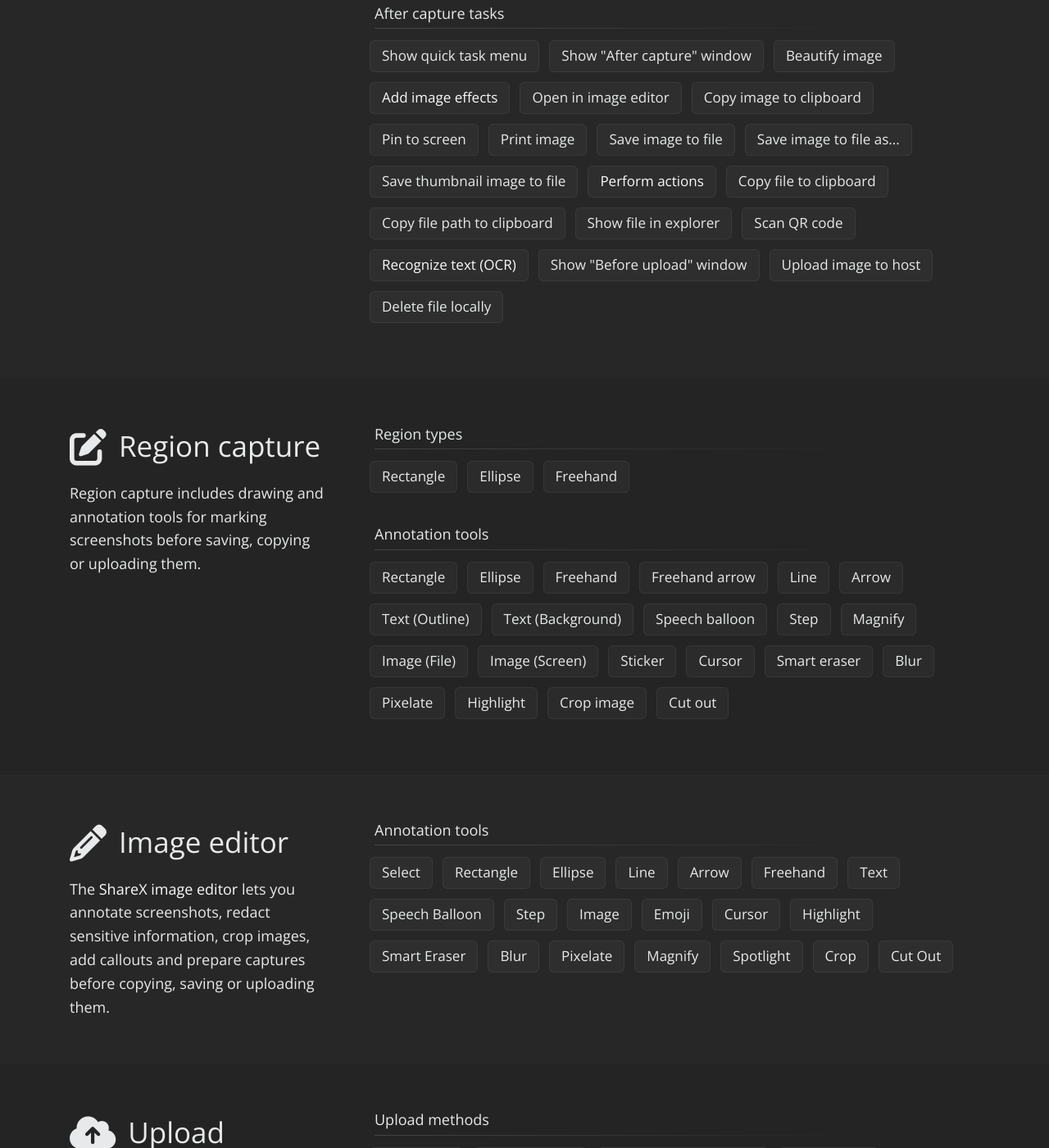
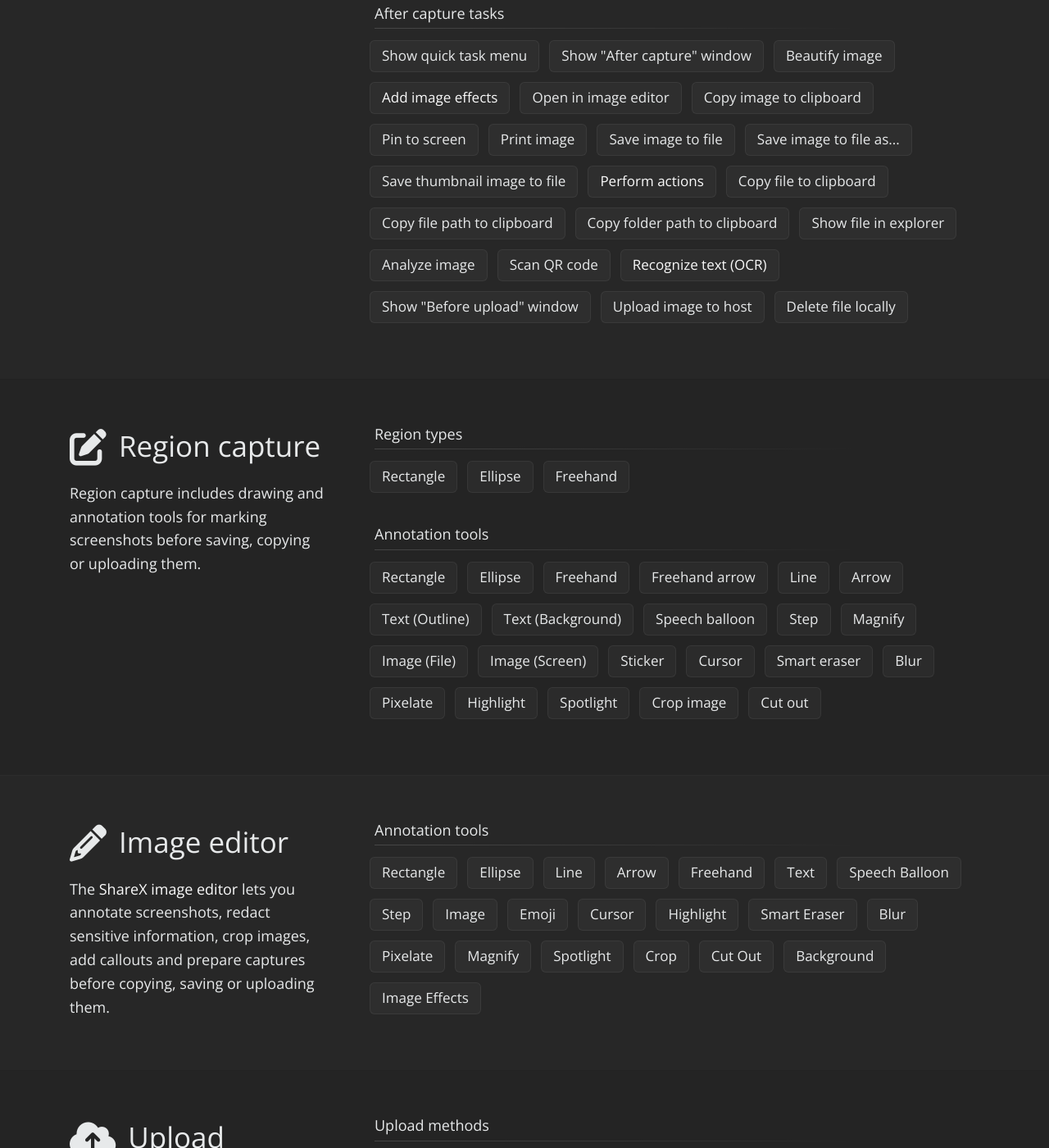
Before and after one commit to ShareX/sharex.github.io, a Jekyll site: the page built from index.html, in a window 1280 px wide and 1400 px high, scrolled down 1997 px. Shown: the whole window at 82% size. Built offline with Jekyll 4.4.1, drawn with Linux system fonts in a browser that asks for light colours; some web fonts are replaced; some of the changed text lies outside the part shown.

Commit message:
Update index.html

```diff
--- a/index.html
+++ b/index.html
@@ -115,7 +115,9 @@ layout: default
                     <div class="col-sm-3"><a href="/actions">Perform actions</a></div>
                     <div class="col-sm-3">Copy file to clipboard</div>
                     <div class="col-sm-3">Copy file path to clipboard</div>
+                    <div class="col-sm-3">Copy folder path to clipboard</div>
                     <div class="col-sm-3">Show file in explorer</div>
+                    <div class="col-sm-3">Analyze image</div>
                     <div class="col-sm-3">Scan QR code</div>
                     <div class="col-sm-3"><a href="/docs/ocr">Recognize text (OCR)</a></div>
                     <div class="col-sm-3">Show "Before upload" window</div>
@@ -160,6 +162,7 @@ layout: default
                     <div class="col-sm-3">Blur</div>
                     <div class="col-sm-3">Pixelate</div>
                     <div class="col-sm-3">Highlight</div>
+                    <div class="col-sm-3">Spotlight</div>
                     <div class="col-sm-3">Crop image</div>
                     <div class="col-sm-3">Cut out</div>
                 </div>
@@ -176,7 +179,6 @@ layout: default
             <div class="feature-section-content">
                 <h4>Annotation tools</h4>
                 <div class="row">
-                    <div class="col-sm-3">Select</div>
                     <div class="col-sm-3">Rectangle</div>
                     <div class="col-sm-3">Ellipse</div>
                     <div class="col-sm-3">Line</div>
@@ -196,6 +198,8 @@ layout: default
                     <div class="col-sm-3">Spotlight</div>
                     <div class="col-sm-3">Crop</div>
                     <div class="col-sm-3">Cut Out</div>
+                    <div class="col-sm-3">Background</div>
+                    <div class="col-sm-3">Image Effects</div>
                 </div>
             </div>
         </div>
@@ -217,7 +221,6 @@ layout: default
                     <div class="col-sm-3">Upload from URL</div>
                     <div class="col-sm-3">Drag and drop upload</div>
                     <div class="col-sm-3">Shorten URL</div>
-                    <div class="col-sm-3">Tweet message</div>
                     <div class="col-sm-3">Watch folder</div>
                 </div>
                 <h4>After upload tasks</h4>
@@ -254,6 +257,7 @@ layout: default
                     <div class="col-sm-3">Image thumbnailer</div>
                     <div class="col-sm-3">Video converter</div>
                     <div class="col-sm-3">Video thumbnailer</div>
+                    <div class="col-sm-3">Analyze image</div>
                     <div class="col-sm-3"><a href="/docs/ocr">OCR</a></div>
                     <div class="col-sm-3">QR code</div>
                     <div class="col-sm-3">Hash checker</div>
```
